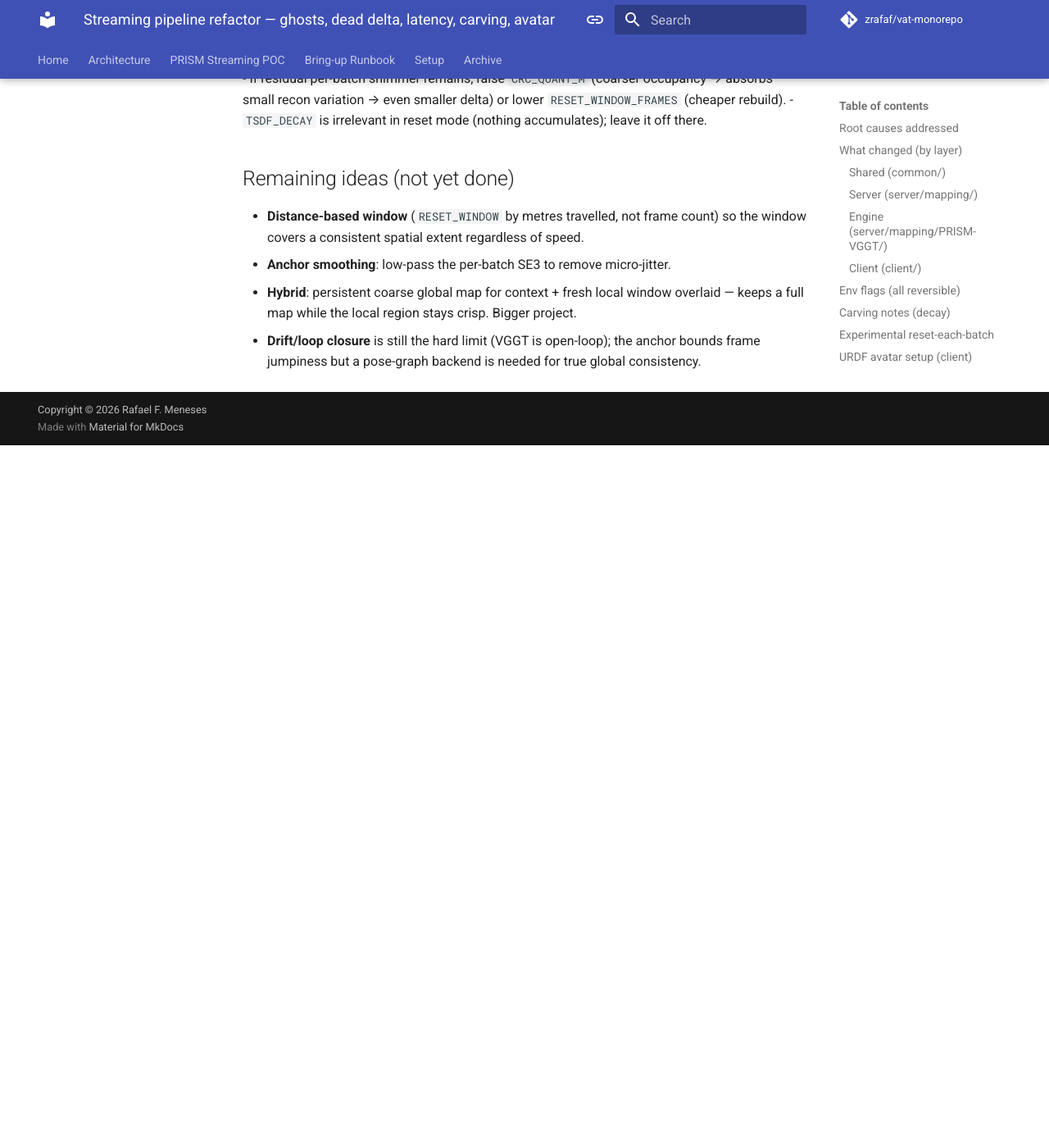
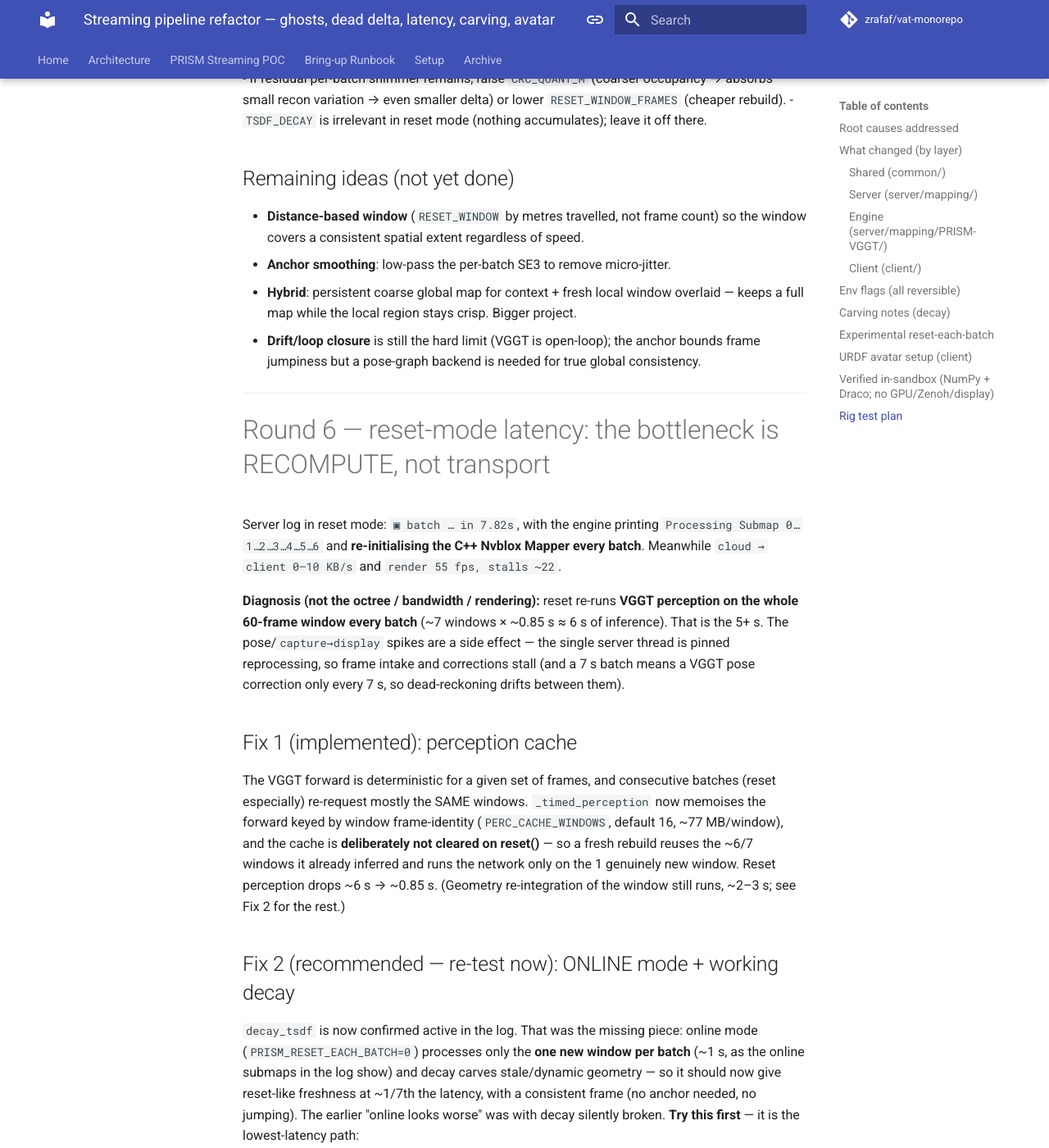
Before and after one commit to zRafaF/vat-monorepo, an MkDocs documentation site: the page built from docs/REFACTOR_streaming_pipeline.md, in a window 1280 px wide and 1400 px high, scrolled down 7552 px. Shown: the whole window at 82% size. Built offline with MkDocs 1.6.1 and Material for MkDocs 9.7.7, drawn with Linux system fonts in a browser that asks for light colours; comment, search, counter and statistics services are not loaded; before the commit the page ends 8095 px from its top, so only the background shows below that; some of the changed text lies outside the part shown.

Commit message:
mapping config

````diff
--- a/docs/REFACTOR_streaming_pipeline.md
+++ b/docs/REFACTOR_streaming_pipeline.md
@@ -253,3 +253,56 @@
   a full map while the local region stays crisp. Bigger project.
 - **Drift/loop closure** is still the hard limit (VGGT is open-loop); the anchor bounds frame
   jumpiness but a pose-graph backend is needed for true global consistency.
+
+---
+
+# Round 6 — reset-mode latency: the bottleneck is RECOMPUTE, not transport
+
+Server log in reset mode: `▣ batch … in 7.82s`, with the engine printing
+`Processing Submap 0…1…2…3…4…5…6` and **re-initialising the C++ Nvblox Mapper every
+batch**. Meanwhile `cloud → client 0–10 KB/s` and `render 55 fps, stalls ~22`.
+
+**Diagnosis (not the octree / bandwidth / rendering):** reset re-runs **VGGT perception
+on the whole 60-frame window every batch** (~7 windows × ~0.85 s ≈ 6 s of inference).
+That is the 5+ s. The pose/`capture→display` spikes are a side effect — the single
+server thread is pinned reprocessing, so frame intake and corrections stall (and a 7 s
+batch means a VGGT pose correction only every 7 s, so dead-reckoning drifts between them).
+
+## Fix 1 (implemented): perception cache
+The VGGT forward is deterministic for a given set of frames, and consecutive batches
+(reset especially) re-request mostly the SAME windows. `_timed_perception` now memoises
+the forward keyed by window frame-identity (`PERC_CACHE_WINDOWS`, default 16, ~77 MB/window),
+and the cache is **deliberately not cleared on reset()** — so a fresh rebuild reuses the
+~6/7 windows it already inferred and runs the network only on the 1 genuinely new window.
+Reset perception drops ~6 s → ~0.85 s. (Geometry re-integration of the window still runs,
+~2–3 s; see Fix 2 for the rest.)
+
+## Fix 2 (recommended — re-test now): ONLINE mode + working decay
+`decay_tsdf` is now confirmed active in the log. That was the missing piece: online mode
+(`PRISM_RESET_EACH_BATCH=0`) processes only the **one new window per batch** (~1 s, as the
+online submaps in the log show) and decay carves stale/dynamic geometry — so it should now
+give reset-like freshness at ~1/7th the latency, with a consistent frame (no anchor needed,
+no jumping). The earlier "online looks worse" was with decay silently broken. **Try this
+first** — it is the lowest-latency path:
+```
+PRISM_RESET_EACH_BATCH=0 TSDF_DECAY=1 DECAY_EVERY_N=1 KEYFRAME_MAX_INTERVAL_S=1 make mapping
+```
+If stale geometry lingers, decay harder (`DECAY_EVERY_N=1`, or raise the nvblox decay rate);
+if it erodes too fast, `DECAY_EVERY_N=2`.
+
+## Immediate knob (reset path)
+`RESET_WINDOW_FRAMES=24` → ~3 windows instead of ~7 → roughly half the rebuild time, at the
+cost of a shorter map. Combine with the perception cache.
+
+## Where the time goes (per the log) — and the lever
+| Stage | reset (60-frame) before | with perception cache | online + decay |
+|---|---|---|---|
+| VGGT perception | ~6 s (7 windows) | ~0.85 s (1 new) | ~0.85 s (1 new) |
+| TSDF integrate + mesh | ~2–3 s (7 windows) | ~2–3 s | ~0.3 s (1 window) |
+| transport + render | <0.1 s | <0.1 s | <0.1 s |
+| **≈ batch latency** | **~7–8 s** | **~3–4 s** | **~1 s** |
+
+Net: transport/rendering were never the problem; the cache halves reset latency, but
+**online + working decay is the ~1 s path** and is worth testing before investing more in
+reset. If reset's geometry is still preferred, the next step is a sliding-window TSDF rebuilt
+from cached perception (re-integrate only recent windows) — keeps reset quality at ~online cost.
````
